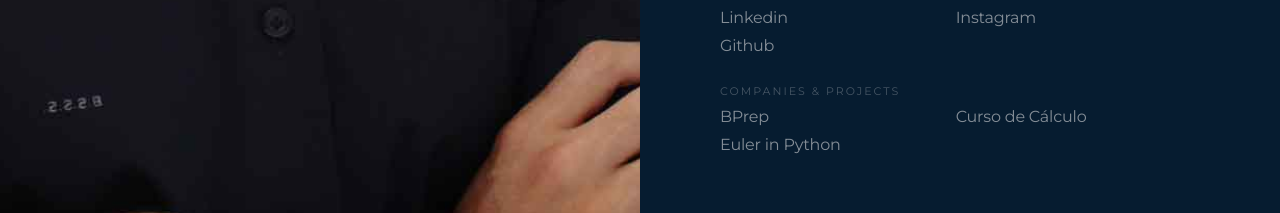
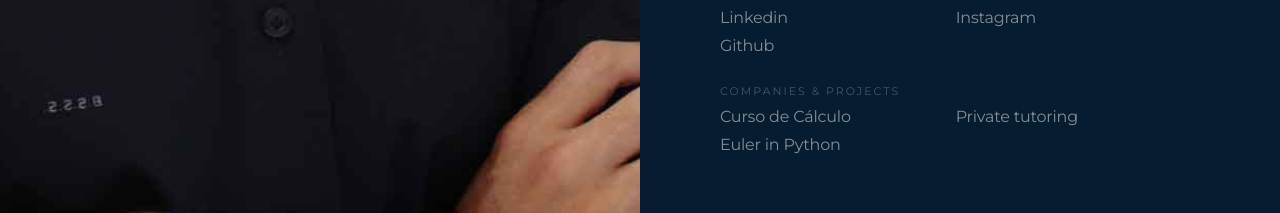
Before and after one commit to bru1987/bru1987.github.io, a Jekyll site: the page built from index.html, in a window 1280 px wide. Shown: the part 1147-1360 px from the top of the page. Built offline with Jekyll 4.4.1, drawn with Linux system fonts in a browser that asks for light colours.

Commit message:
Update index.html

```diff
--- a/index.html
+++ b/index.html
@@ -92,8 +92,8 @@
 					<h3>Companies & Projects</h3>
 
 					<ul id="projects">
-						<li><a href="http://www.bprep.com.br">BPrep</a></li>
 						<li><a href="http://www.cursodecalculo.com.br">Curso de Cálculo</a></li>
+						<li><a href="https://wa.me/5511934301368">Private tutoring</a></li>
 						<li><a href="http://www.eulerinpython.com">Euler in Python</a></li>
 					</ul>
 
```
